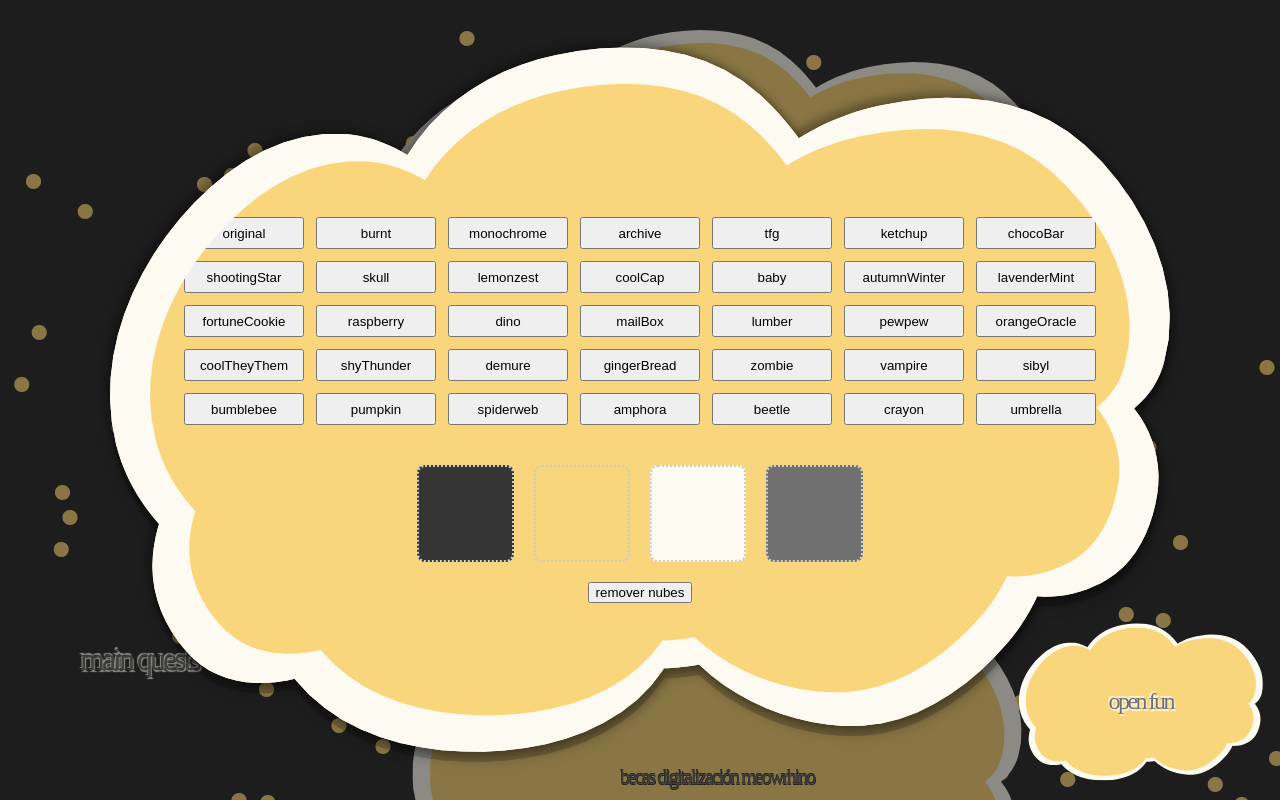
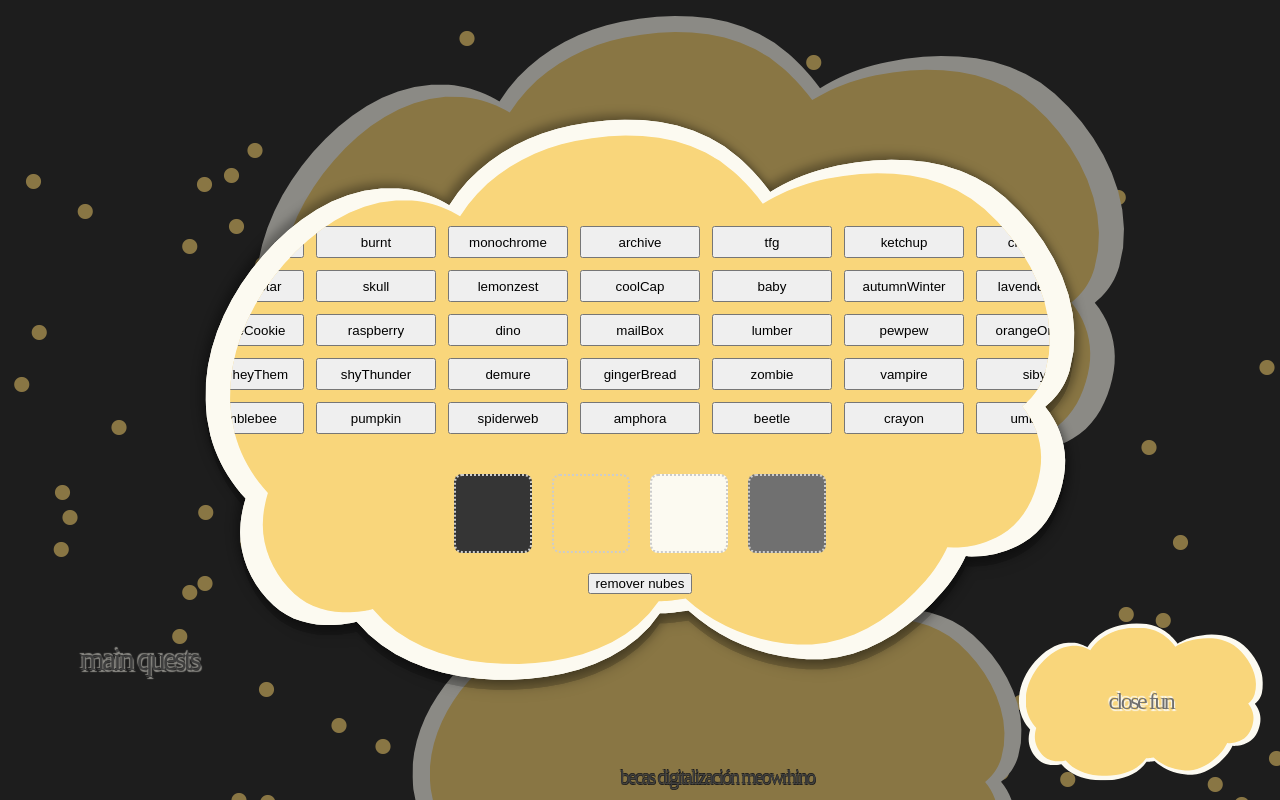
Before and after one commit to meowrhino/clouds, a plain HTML site: page index.html in a window 1280 px wide. Both pictures are taken after a click on the element "open fun". Shown: the top 800 px of the page. Drawn offline with Linux system fonts and the light colour scheme; a web font is replaced by a local one.

Commit message:
safe beta ngl

```diff
--- a/css/styles.css
+++ b/css/styles.css
@@ -1059,3 +1059,88 @@ div.flex-column p {
   width: min(980px, calc(100vw - var(--popup-margin) * 2));
   aspect-ratio: 16 / 10;
 }
+
+
+/* === Popup sizing refine (desktop smaller, mobile no clip) === */
+:root { --popup-margin: clamp(12px, 3vw, 36px); }
+.popup { align-items: center; justify-content: center; }
+
+.popup .pre-box {
+  width: min(860px, calc(100vw - var(--popup-margin)*2));
+  max-height: calc(100vh - var(--popup-margin)*2);
+  aspect-ratio: 16 / 10;
+}
+.popup .box {
+  width: 100%; height: 100%;
+  box-sizing: border-box;
+  overflow: auto;
+  padding: clamp(12px, 2.2vw, 24px);
+  scrollbar-gutter: stable both-edges;
+}
+
+@media (max-width: 480px){
+  .popup .pre-box {
+    width: calc(100vw - var(--popup-margin)*2);
+    max-height: calc(100vh - var(--popup-margin)*2);
+  }
+  .popup .box { padding: 14px; }
+}
+/* === End refine === */
+
+
+
+/* ==============================
+   POPUP SIZE KNOBS — EDIT HERE
+   ------------------------------
+   • --popup-margin: márgenes exteriores del popup en px/vw
+   • --popup-maxw-desktop: ancho máximo en desktop (sube/baja)
+   • --popup-aspect: relación ancho/alto del cloud del popup
+   En móvil redefinimos --popup-margin para más aire si quieres.
+   ============================== */
+:root{
+  --popup-margin: clamp(12px, 3vw, 36px);      /* 👈 AJUSTA AQUÍ (margen) */
+  --popup-maxw-desktop: 820px;                 /* 👈 AJUSTA AQUÍ (ancho desktop) */
+  --popup-aspect: 16 / 10;                     /* 👈 AJUSTA AQUÍ (aspect) */
+}
+@media (max-width: 480px){
+  :root{
+    --popup-margin: clamp(10px, 5vw, 24px);    /* 👈 margen en móvil */
+  }
+}
+
+/* Unificamos estilos del popup (sobre-escribe los previos) */
+.popup{
+  position: fixed;
+  inset: 0;
+  display: none;
+  align-items: center;
+  justify-content: center;
+  background: rgba(0,0,0,.45);
+  z-index: 1000;
+}
+.popup.active{ display:flex; }
+
+/* Pre-box del popup: tamaño consistente con margen y aspecto */
+.popup .pre-box{
+  position: relative !important;
+  width: min(var(--popup-maxw-desktop), calc(100vw - var(--popup-margin)*2)) !important;
+  max-height: calc(100vh - var(--popup-margin)*2) !important;
+  aspect-ratio: var(--popup-aspect) !important;
+  padding: 0 !important;
+  filter: drop-shadow(0 0 0 var(--color-3)) drop-shadow(0 10px 0 rgba(0,0,0,.18));
+}
+
+/* Caja interna ocupa todo y scrollea si hace falta */
+.popup .box{
+  width: 100% !important;
+  height: 100% !important;
+  overflow: auto !important;
+  box-sizing: border-box;
+  padding: clamp(12px, 2.2vw, 24px);
+  background: var(--color-2);
+  display: flex;
+  flex-direction: column;
+  align-items: center;
+  justify-content: center;
+  scrollbar-gutter: stable both-edges;
+}
--- a/index.html
+++ b/index.html
@@ -25,7 +25,7 @@
     </div>
   </div> -->
 
-  <div class="popup">
+  <div id="palette-popup" class="popup">
 <div class="pre-box--shadow">
       <div class="pre-box">
         <div class="box">
@@ -128,28 +128,7 @@ document.addEventListener('DOMContentLoaded', () => {
 </script>
 
 
-  <script>
-    document.querySelector('.popup-trigger').addEventListener('click', () => {
-      document.querySelector('.popup').classList.add('active');
-    });
 
-    document.querySelector('.close-popup').addEventListener('click', () => {
-      document.querySelector('.popup').classList.remove('active');
-    });
-
-    document.querySelectorAll('.color-picker').forEach(picker => {
-      picker.addEventListener('input', (e) => {
-        const colorVar = e.target.dataset.colorVar;
-        document.documentElement.style.setProperty(colorVar, e.target.value);
-      });
-
-      // Set initial color picker values
-      const colorVar = picker.dataset.colorVar;
-      const currentColor = getComputedStyle(document.documentElement)
-        .getPropertyValue(colorVar);
-      picker.value = currentColor;
-    });
-  </script>
 
   <script src="script/randomPosition.js"></script>
   <script src="script/containerContentContent.js"></script>
--- a/script/adjustBoxSizes.js
+++ b/script/adjustBoxSizes.js
@@ -36,46 +36,35 @@ function adjustBoxSizes() {
 
 
 
-// === Robust event wiring (debounced & font-safe) ===
+
+
+// Toggle popup with the same button; update label
+// === Minimal robust listeners (debounced & font-safe) ===
 function _debounce(fn, ms=80){ let t; return (...a)=>{ clearTimeout(t); t=setTimeout(()=>fn.apply(null,a), ms); }; }
 const _onResize = _debounce(adjustBoxSizes, 80);
-
 window.addEventListener('load', adjustBoxSizes);
 window.addEventListener('resize', _onResize);
 if (document.fonts && document.fonts.ready) { document.fonts.ready.then(adjustBoxSizes); }
-
-// Open / Close popup
-document.addEventListener('click', (e)=>{
-  const open = e.target.closest('.popup-trigger');
-  const close = e.target.closest('.close-popup');
-  if (open){ document.querySelector('.popup')?.classList.add('active'); requestAnimationFrame(adjustBoxSizes); }
-  if (close){ document.querySelector('.popup')?.classList.remove('active'); }
-});
-
-// Keep sizes fresh on layout changes
-try {
-  const ro = new ResizeObserver(_onResize);
-  ro.observe(document.body);
-} catch(e){ /* optional */ }
+try { new ResizeObserver(_onResize).observe(document.body); } catch(e){}
 
 
-// Toggle popup with the same button; update label
+// Toggle popup with the same "open fun" button; label swaps to 'close fun'
 (function(){
   const trigger = document.getElementById('open-fun');
   const label = trigger?.querySelector('h4');
   function setState(open){
-    document.querySelector('.popup')?.classList.toggle('active', open);
+    const popup = document.querySelector('.popup');
+    if (!popup) return;
+    popup.classList.toggle('active', open);
     trigger?.setAttribute('aria-expanded', open ? 'true' : 'false');
     if (label) label.textContent = open ? 'close fun' : 'open fun';
     if (open) { requestAnimationFrame(adjustBoxSizes); }
   }
   trigger?.addEventListener('click', (e)=>{
     e.preventDefault();
-    const isOpen = document.querySelector('.popup')?.classList.contains('active');
+    const popup = document.querySelector('.popup');
+    const isOpen = popup?.classList.contains('active');
     setState(!isOpen);
-  });
-  document.addEventListener('click', (e)=>{
-    if (e.target.closest('.close-popup')) setState(false);
   });
   // close on Escape
   document.addEventListener('keydown', (e)=>{ if (e.key === 'Escape') setState(false); });
--- a/script/containerContentContent.js
+++ b/script/containerContentContent.js
@@ -6,7 +6,7 @@ const DISABLED_CATEGORIES = new Set(["hidden"]); // añade aquí otras que quier
 
 // === CONFIG SÚPER SIMPLE ===
 const CAT_SIZE = {
-  __hero__: 40, // ancho base en vw
+  __hero__: 50, // ancho base en vw
   "main quests": 30,
   "side quests": 10,
   "meowrhino's world": 24,
@@ -537,3 +537,12 @@ function attachMobileRerender(){
     }
   });
 }
+
+
+/** Re-shuffle / re-render clouds on demand (used by "remover nubes") */
+function updatePositions(){
+  if (window.CLOUDS_DATA){
+    document.querySelectorAll('.category-section').forEach(n => n.remove());
+    renderByCategory(window.CLOUDS_DATA);
+  }
+}
--- a/txt.txt
+++ b/txt.txt
@@ -1 +1 @@
-y ahora me gustaria eliminar todos los estilos inline del js que les aplique clases y revises bien el css para ordenarlo y añadir los estilos actuales que quede ordenadito todo y navegable
+en movil me molesta un poco que no tengo claro si las nubes aprovechan o no el espacio extra que hay!
```
